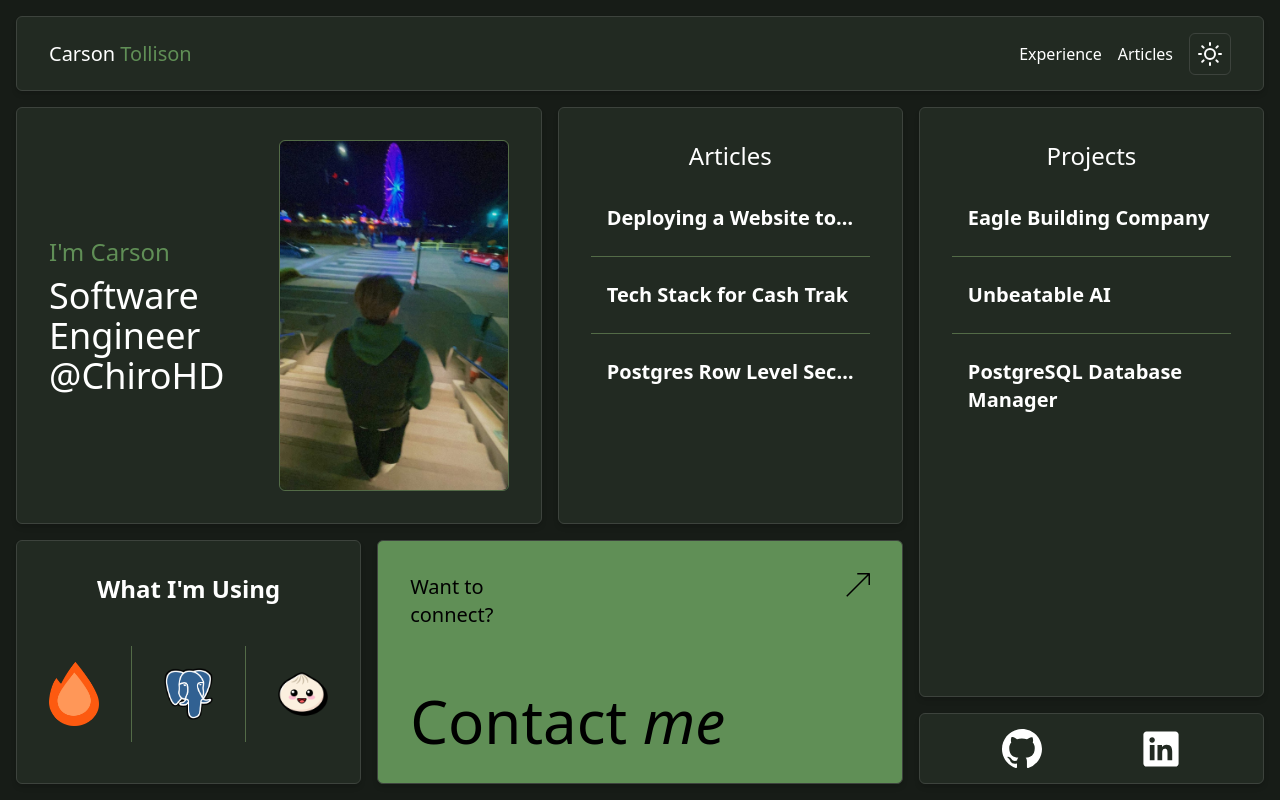
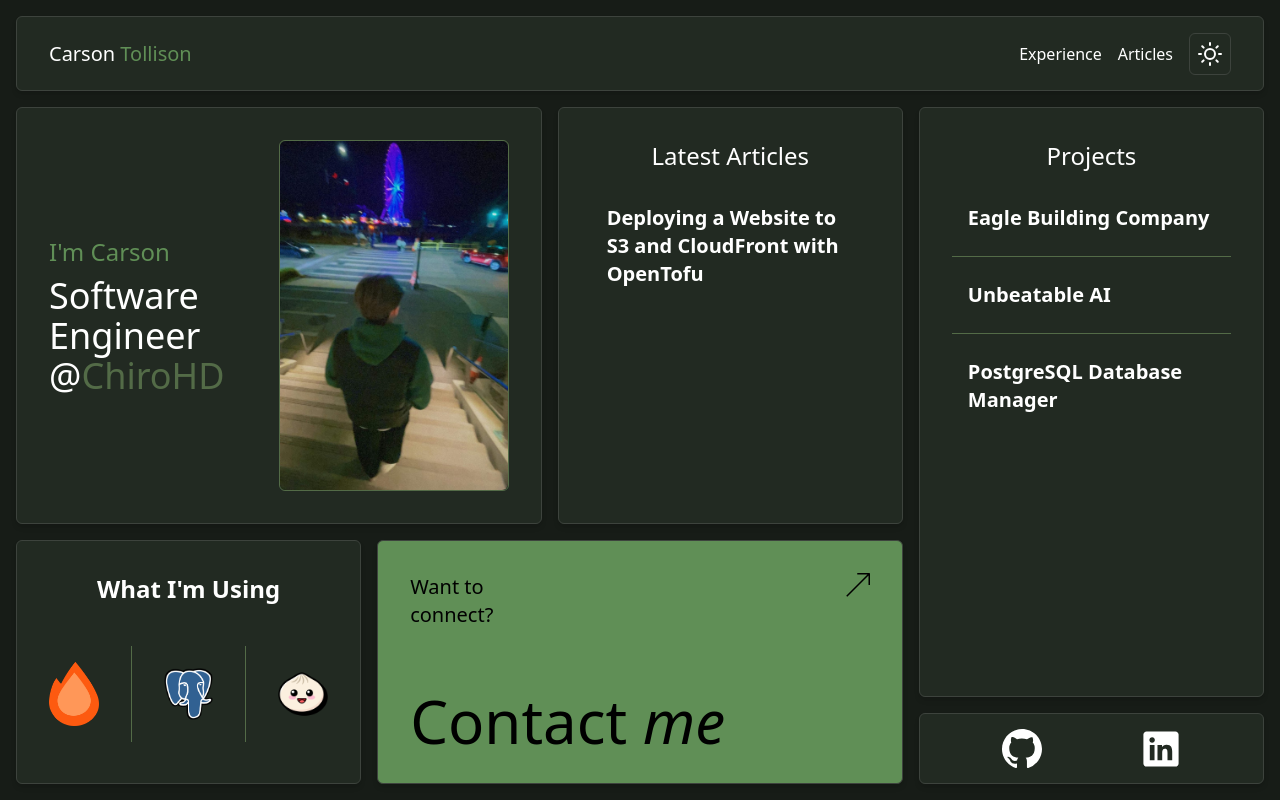
Before and after one commit to c-tollison/carson-dev, a React (Vite) app: page / in a window 1280 px wide. Built offline with nearby package versions, Linux system fonts and the light colour scheme.

Commit message:
project touch up

```diff
--- a/src/components/Article/article.tsx
+++ b/src/components/Article/article.tsx
@@ -1,9 +1,9 @@
-import { ArticleType } from './articles-json/articles-array';
+import { ArticleI } from './articles-json/articles-array';
 
 interface ArticleProps {
-    article: ArticleType;
+    article: ArticleI;
 }
 
 export function Article({ article }: ArticleProps) {
-    return <p>Youre looking at an article {article.title}</p>;
+    return <p>Currently writing: {article.title}</p>;
 }
--- a/src/components/Article/articles-json/articles-array.ts
+++ b/src/components/Article/articles-json/articles-array.ts
@@ -1,15 +1,14 @@
-import cashTrakPlans from './cash-trak';
 import deployingWebsiteS3Cloudfront from './deploying-website-s3-cloudfront';
-import rowLevelSecurity from './row-level-security';
 
-export interface ArticleType {
+export interface ArticleI {
     title: string;
     description: string;
     date: string;
     route: string;
     segments: { text: string; type: 'image' | 'text' }[];
+    tags: string[];
 }
 
-export const articles: ArticleType[] = [rowLevelSecurity, cashTrakPlans, deployingWebsiteS3Cloudfront].sort((a, b) => {
+export const articles: ArticleI[] = [deployingWebsiteS3Cloudfront].sort((a, b) => {
     return new Date(b.date).getTime() - new Date(a.date).getTime();
 });
--- a/src/components/Article/articles-json/cash-trak.ts
+++ /dev/null
@@ -1,11 +0,0 @@
-import { ArticleType } from './articles-array';
-
-const cashTrakPlans: ArticleType = {
-    title: 'Tech Stack for Cash Trak',
-    description: 'The tech stack for Cash Trak',
-    route: 'cash-trak-stack',
-    date: new Date('2025-01-19').toLocaleDateString('en-US', { timeZone: 'EST' }),
-    segments: [],
-};
-
-export default cashTrakPlans;
--- a/src/components/Article/articles-json/deploying-website-s3-cloudfront.ts
+++ b/src/components/Article/articles-json/deploying-website-s3-cloudfront.ts
@@ -1,11 +1,12 @@
-import { ArticleType } from './articles-array';
+import { ArticleI } from './articles-array';
 
-const deployingWebsiteS3Cloudfront: ArticleType = {
+const deployingWebsiteS3Cloudfront: ArticleI = {
     title: 'Deploying a Website to S3 and CloudFront with OpenTofu',
     description: 'Deploying a website to S3 and CloudFront with OpenTofu',
     route: 'deploying-website-s3-cloudfront',
     date: new Date('2025-01-20').toLocaleDateString('en-US', { timeZone: 'EST' }),
     segments: [],
+    tags: ['AWS', 'S3', 'CloudFront', 'OpenTofu'],
 };
 
 export default deployingWebsiteS3Cloudfront;
--- a/src/components/Article/articles-json/row-level-security.ts
+++ /dev/null
@@ -1,11 +0,0 @@
-import { ArticleType } from './articles-array';
-
-const rowLevelSecurity: ArticleType = {
-    title: 'Postgres Row Level Security',
-    description: 'Postgres row level security',
-    route: 'row-level-security',
-    date: new Date('2025-01-18').toLocaleDateString('en-US', { timeZone: 'EST' }),
-    segments: [],
-};
-
-export default rowLevelSecurity;
--- a/src/components/Article/articles-list/articles-list.tsx
+++ b/src/components/Article/articles-list/articles-list.tsx
@@ -27,11 +27,11 @@ export default function ArticlesList() {
     return (
         <>
             <Link to={'/articles'}>
-                <div className='text-2xl text-center mb-2'>Articles</div>
+                <div className='text-2xl text-center mb-2'>Latest Articles</div>
             </Link>
 
             <div>
-                {articles.map((article, index) => (
+                {articles.slice(0, 5).map((article, index) => (
                     <div
                         key={index}
                         className='py-6 px-4 border-b border-accent last:border-b-0 cursor-pointer'
@@ -61,16 +61,27 @@ export default function ArticlesList() {
                                         </div>
                                     </>
                                 ) : (
-                                    <div className='truncate max-w-full'>{article.title}</div>
+                                    <div className={`max-w-full ${isHovered === index ? 'underline' : ''}`}>
+                                        {article.title}
+                                    </div>
                                 )}
                             </h2>
 
                             {isHovered === index && !isMobile && (
                                 <>
-                                    <p className='text-sm line-clamp-2 overflow-ellipsis'>{article.description}</p>
-                                    <p className='text-sm text-muted-foreground line-clamp-1 overflow-ellipsis'>
-                                        {article.date}
+                                    <p className='text-sm line-clamp-2 overflow-ellipsis text-muted-foreground'>
+                                        {article.date} - {article.description}
                                     </p>
+                                    <div className='mt-2 flex flex-wrap gap-2'>
+                                        {article.tags.map((item, index) => (
+                                            <span
+                                                key={index}
+                                                className='px-2 py-1 text-xs font-medium bg-secondary rounded-full '
+                                            >
+                                                {item}
+                                            </span>
+                                        ))}
+                                    </div>
                                 </>
                             )}
                         </Link>
--- a/src/components/article-card/article-card.tsx
+++ b/src/components/article-card/article-card.tsx
@@ -1,8 +1,8 @@
 import { Link } from 'react-router-dom';
-import { ArticleType } from '../Article/articles-json/articles-array';
+import { ArticleI } from '../Article/articles-json/articles-array';
 
 interface ArticleCardProps {
-    article: ArticleType;
+    article: ArticleI;
 }
 
 export default function ArticleCard({ article }: ArticleCardProps) {
--- a/src/components/cards/hero.tsx
+++ b/src/components/cards/hero.tsx
@@ -7,6 +7,7 @@ export default function Hero() {
                 <a
                     href='https://www.chirohd.com/'
                     target='_blank'
+                    className='text-accent hover:underline'
                 >
                     ChiroHD
                 </a>
--- a/src/components/projects/project/project.tsx
+++ b/src/components/projects/project/project.tsx
@@ -55,7 +55,7 @@ export default function Project({ title, description, tech, openModal }: Project
                         </div>
                     </>
                 ) : (
-                    <div>{title}</div>
+                    <div className={`${isHovered ? 'underline' : ''}`}>{title}</div>
                 )}
             </h2>
             {isHovered && !isMobile && (
--- a/src/routes/articles/articles.tsx
+++ b/src/routes/articles/articles.tsx
@@ -5,7 +5,10 @@ export default function Articles() {
     return (
         <>
             {articles.map((article) => (
-                <ArticleCard article={article} />
+                <ArticleCard
+                    article={article}
+                    key={article.title}
+                />
             ))}
         </>
     );
```
Also changed, not shown: src/components/projects/projects.tsx (+8 -8 lines), public/gopher.png (deleted).
